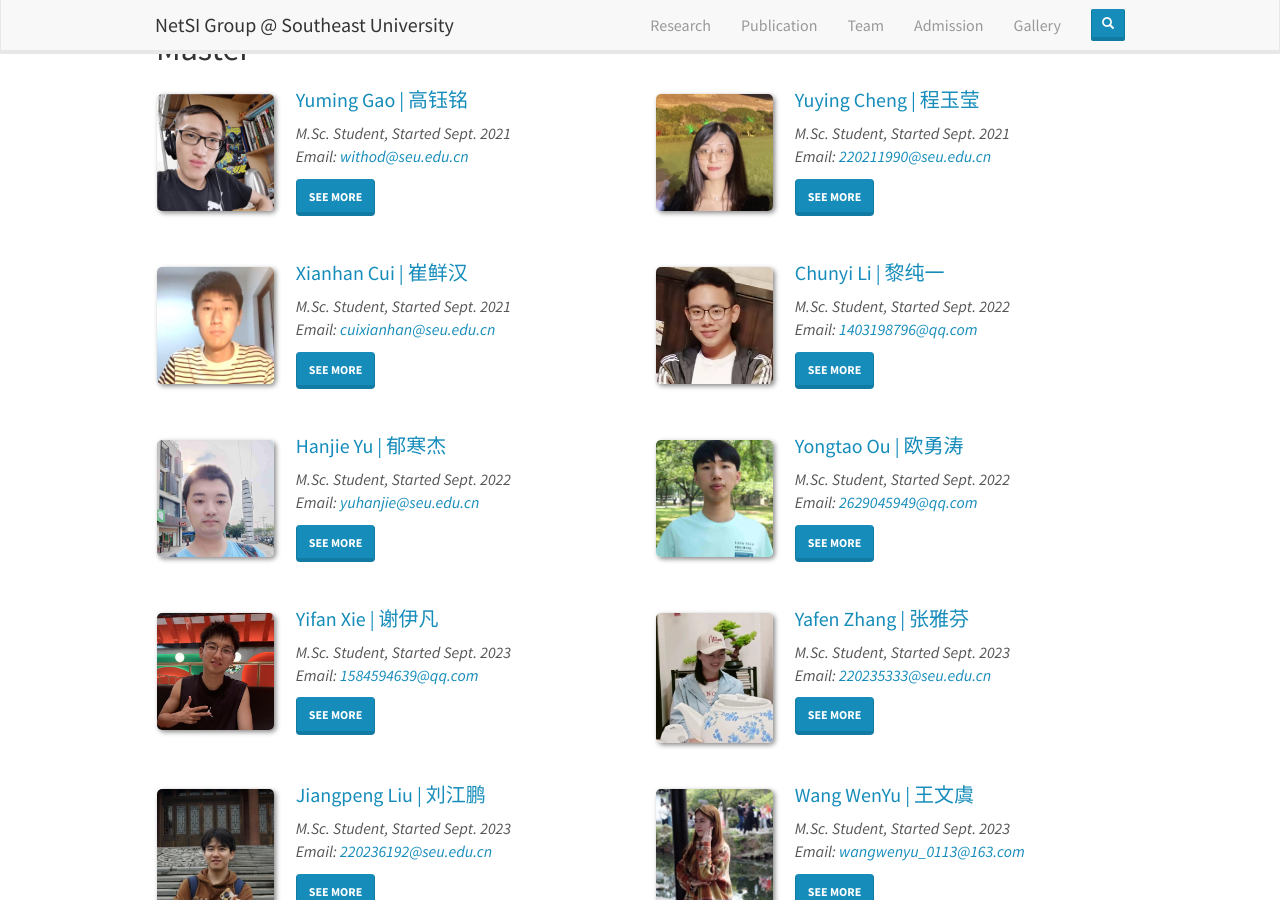
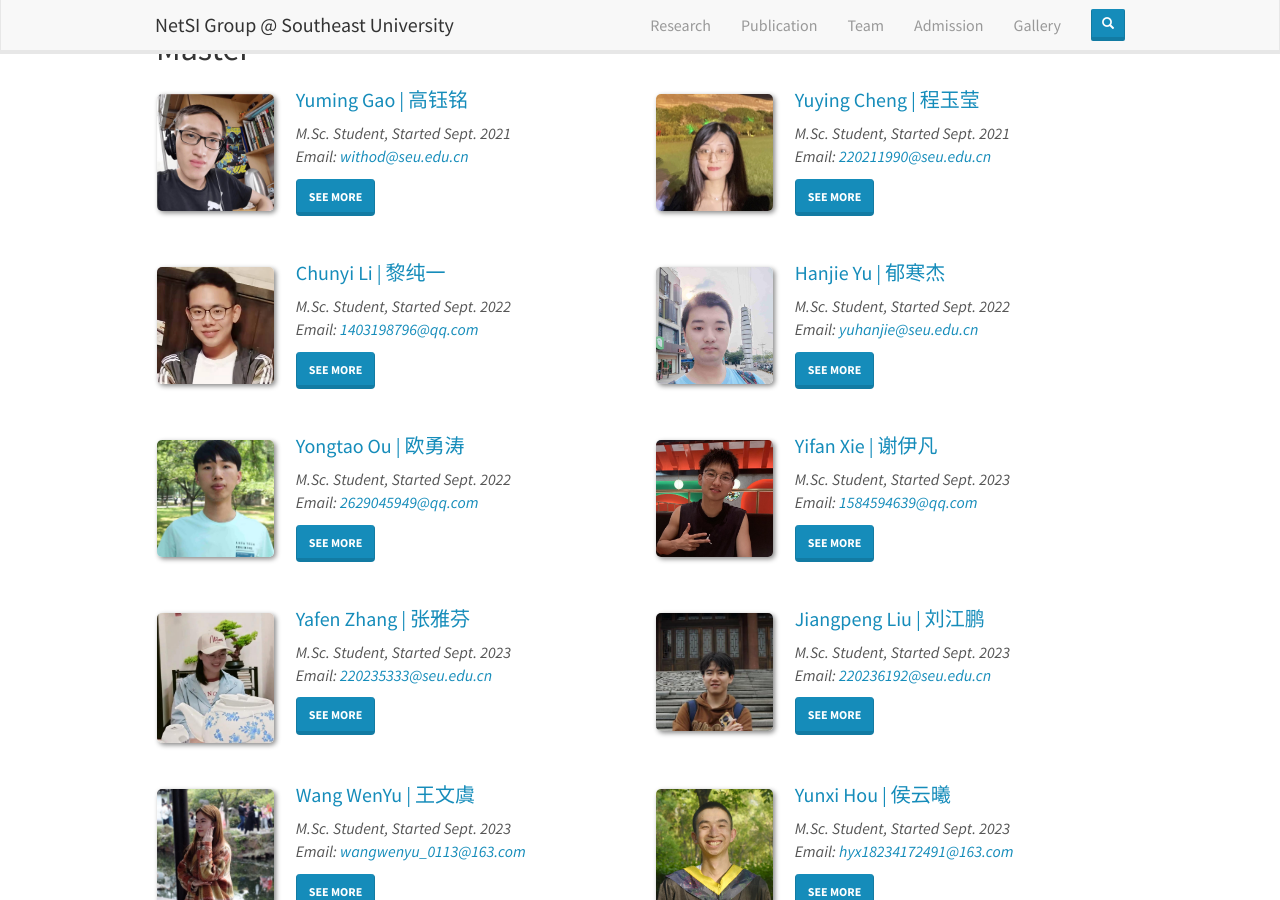
Before and after one commit to SEU-NetSI/seu-netsi.github.io, a Jekyll site: the page built from _pages/team.md, in a window 1280 px wide and 900 px high, scrolled down 716 px. Built offline with Jekyll 4.4.1, drawn with Linux system fonts in a browser that asks for light colours; nearby versions of some CDN libraries.

Commit message:
Update students.yml

```diff
--- a/_data/students.yml
+++ b/_data/students.yml
@@ -39,24 +39,6 @@
   correspondence:
     - "<b>Room:</b> 546, Computer Building, Jiulonghu Campus, SEU"
     - "<b>Github:</b> <a href='https://github.com/seuchengyy' target='_blank'>https://github.com/seuchengyy</a>"
-
-- name: Xianhan Cui
-  chinese: 崔鲜汉
-  id: cuixianhan
-  photo: cuixianhan.jpg
-  info: M.Sc. Student, Started Sept. 2021
-  email: cuixianhan@seu.edu.cn
-  link: https://github.com/cuixh0
-  education:
-    - "<b>2021.09 ~ Now:</b> M.Sc, <a href='https://smjgs.seu.edu.cn/' target='_blank'>SEU-Monash Joint Graduate School</a>, <a href='https://www.seu.edu.cn/' target='_blank'>Southeast University</a>, China"
-    - "<b>2017.09 ~ 2021.06:</b> B.Sc, <a href='https://ccst.jlu.edu.cn/' target='_blank'>School of Computer Science and Technology</a>, <a href='http://www.jlu.edu.cn/' target='_blank'>Jilin University</a>, China"
-  interest:
-    - "<b>Algorithm Design</b>"
-    - "<b>Internet of Things</b>"
-  correspondence:
-    - "<b>Room:</b> 702, Kechuang City B3, China (Nanjing) Software Valley"
-    - "<b>Github:</b> <a href='https://github.com/wei-yixiao' target='_blank'>https://github.com/wei-yixiao</a>"
-
 
 - name: Chunyi Li
   chinese: 黎纯一
```
